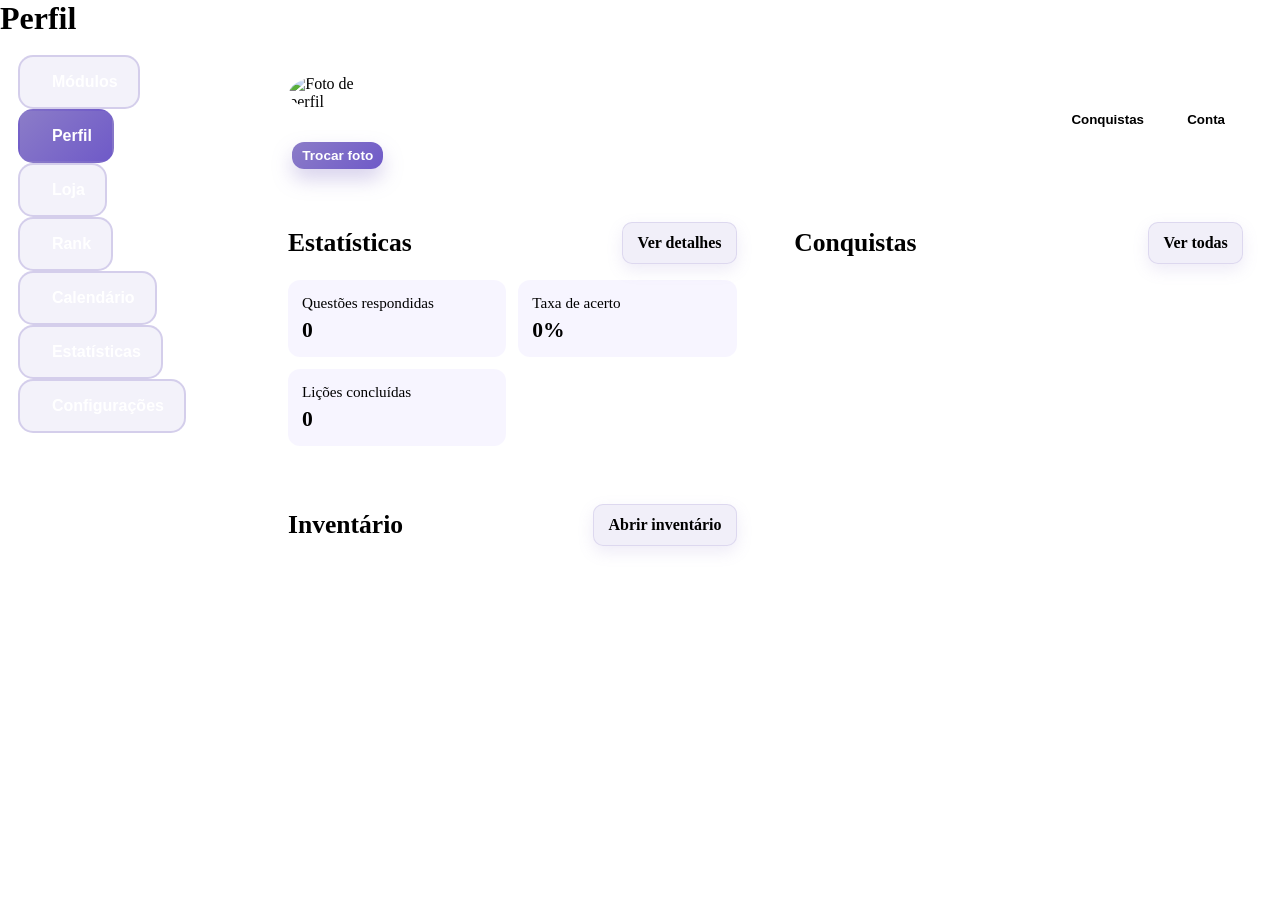
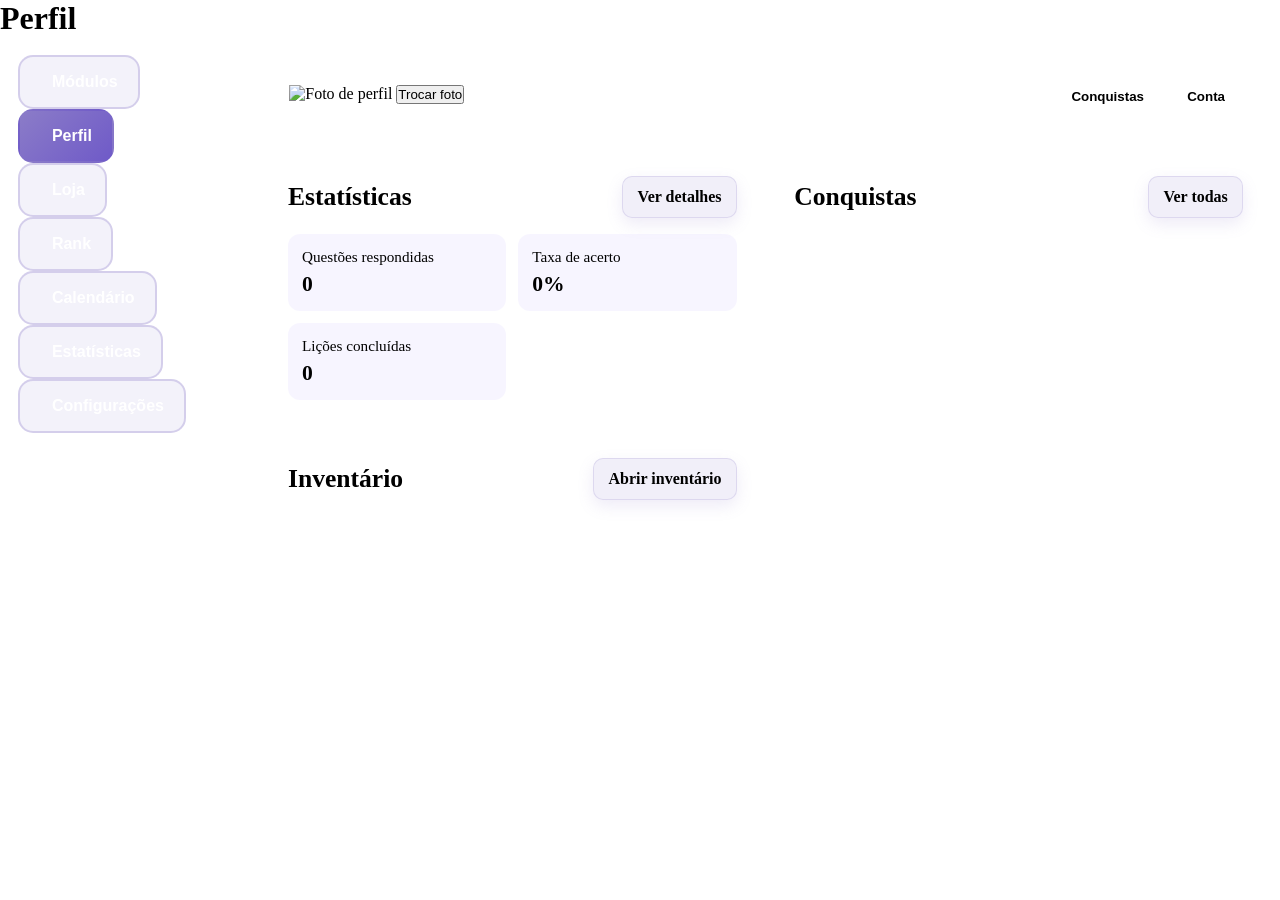

feat: add activity answer and progress models with database migrations

--- a/frontend/public/src/assets/styles/perfil_novo.css
+++ b/frontend/public/src/assets/styles/perfil_novo.css
@@ -113,7 +113,7 @@ body {
   min-width: 0;
 }
 
-.avatar-area {
+.profile-photo-area {
   display: flex;
   align-items: center;
   gap: 16px;
@@ -121,13 +121,13 @@ body {
   flex: 1 1 360px;
 }
 
-.avatar-wrapper {
+.profile-photo-wrapper {
   position: relative;
   width: 88px;
   height: 88px;
 }
 
-.avatar-wrapper img {
+.profile-photo-wrapper img {
   width: 100%;
   height: 100%;
   border-radius: 50%;
@@ -135,7 +135,27 @@ body {
   border: 2px solid var(--border);
 }
 
-.edit-avatar-btn {
+.profile-photo-wrapper[data-decoration="moldura-dourada"] img {
+  border: 5px solid #f6c453;
+  box-shadow: 0 0 0 3px #8d6513, 0 10px 24px rgba(246, 196, 83, 0.35);
+}
+
+.profile-photo-wrapper[data-decoration="overlay-estelar"]::after {
+  content: "✦  ✧";
+  position: absolute;
+  inset: 4px;
+  display: flex;
+  align-items: flex-start;
+  justify-content: space-between;
+  padding: 4px;
+  border-radius: 50%;
+  color: #ffe59a;
+  font-size: 1.15rem;
+  text-shadow: 0 1px 5px #5b21b6;
+  pointer-events: none;
+}
+
+.edit-profile-photo-btn {
   position: absolute;
   bottom: -6px;
   right: -6px;
@@ -405,7 +425,7 @@ body {
 }
 
 @media (max-width: 720px) {
-  .avatar-area {
+  .profile-photo-area {
     width: 100%;
   }
   .hero-card {
